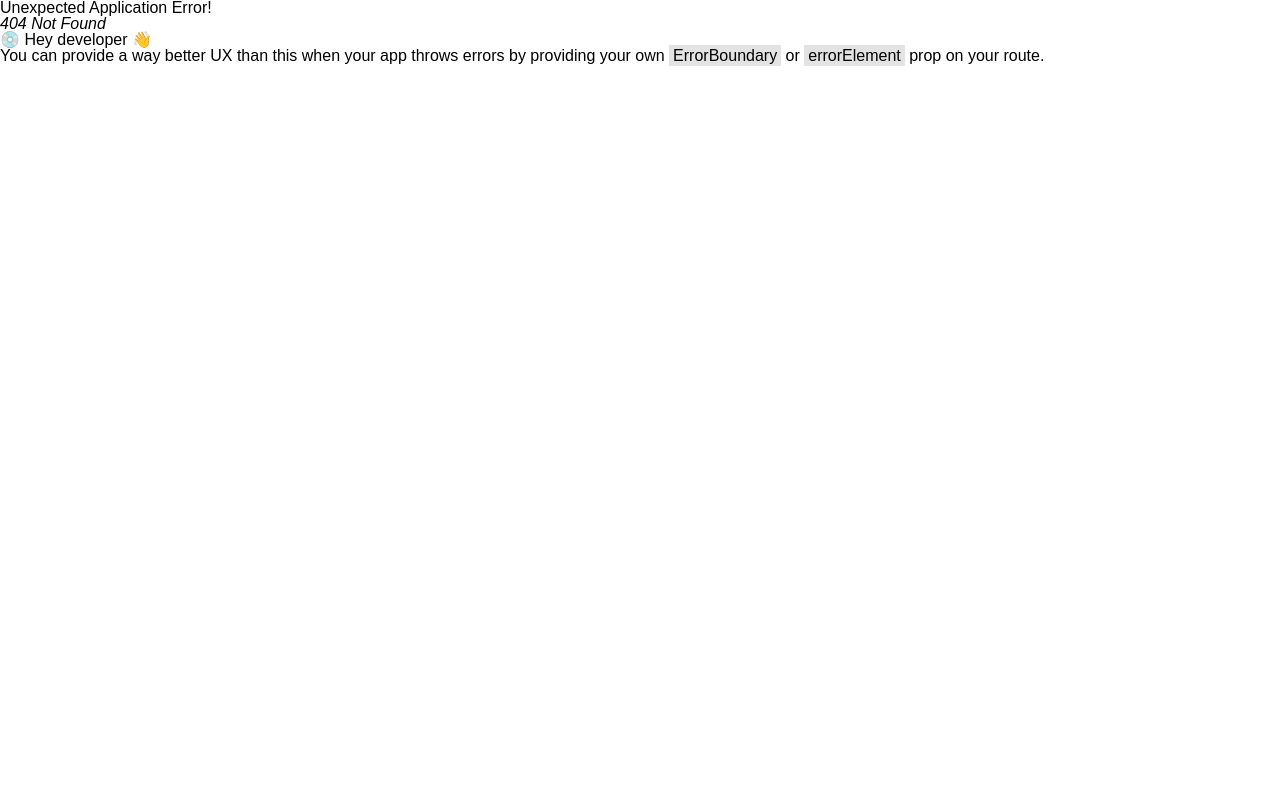
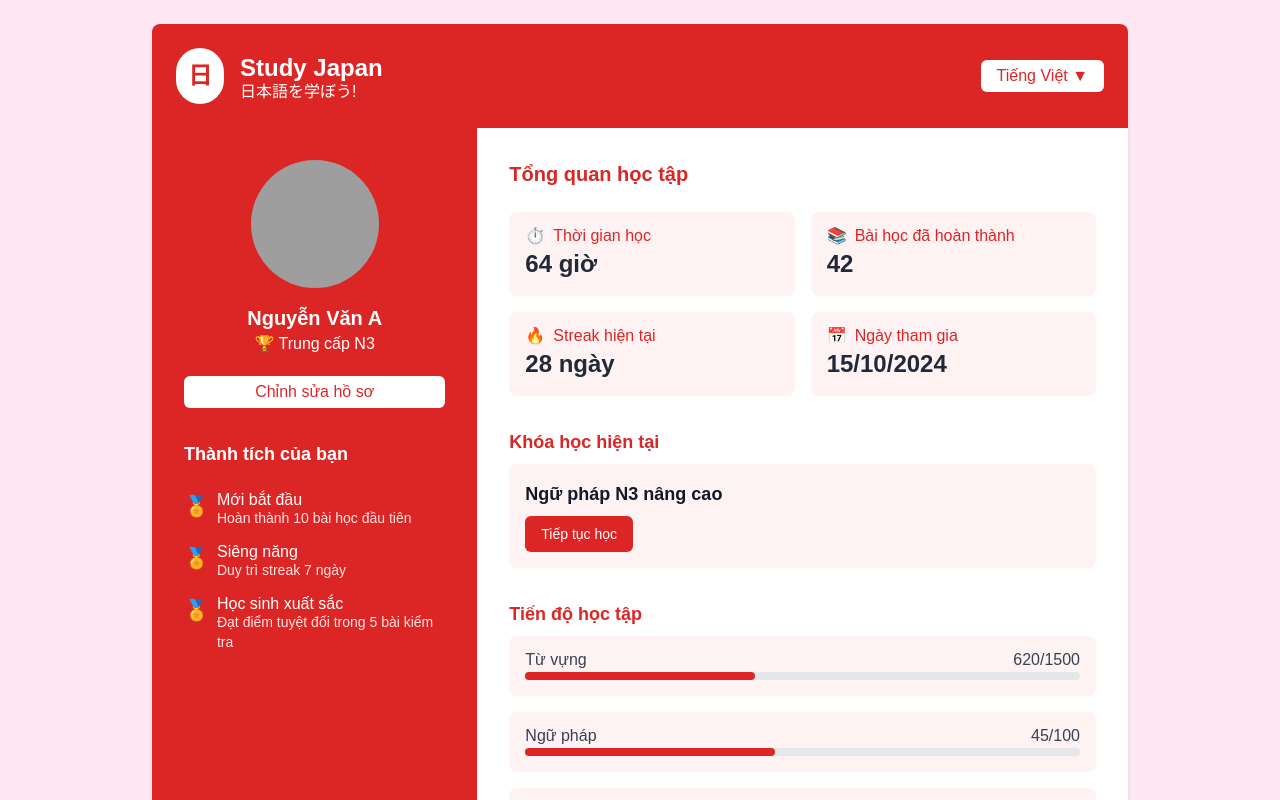
Before and after one commit to Tien2003deptrai/FRONTEND-CAP2-STUDY_JAPAN, a React (Vite) app: page /user/1 in a window 1280 px wide. Before the commit this address had no page. Shown: the top 800 px of the page. Built offline with nearby package versions, Linux system fonts and the light colour scheme; grey boxes are pictures that could not be loaded.

Commit message:
profile user

```diff
--- a/package.json
+++ b/package.json
@@ -25,6 +25,7 @@
     "clsx": "^2.1.1",
     "dotenv": "^16.4.7",
     "firebase": "^11.4.0",
+    "lucide-react": "^0.479.0",
     "react": "^19.0.0",
     "react-dom": "^19.0.0",
     "react-hook-form": "^7.54.2",
--- a/src/pages/login/Login.jsx
+++ b/src/pages/login/Login.jsx
@@ -1,6 +1,7 @@
 import React, { useState } from 'react'
 import VisibilityIcon from '@mui/icons-material/Visibility'
 import VisibilityOffIcon from '@mui/icons-material/VisibilityOff'
+import axios from 'axios'
 
 function Login() {
   const [email, setEmail] = useState('')
@@ -8,15 +9,18 @@ function Login() {
   const [emailError, setEmailError] = useState('')
   const [passwordError, setPasswordError] = useState('')
   const [showPassword, setShowPassword] = useState(false)
+  const [loginError, setLoginError] = useState('')
 
   const handleEmailChange = (e) => {
     setEmail(e.target.value)
     setEmailError('')
+    setLoginError('')
   }
 
   const handlePasswordChange = (e) => {
     setPassword(e.target.value)
     setPasswordError('')
+    setLoginError('')
   }
 
   const isValidEmail = (email) => {
@@ -30,7 +34,7 @@ function Login() {
     return passwordRegex.test(password)
   }
 
-  const handleSubmit = (e) => {
+  const handleSubmit = async (e) => {
     e.preventDefault()
     let isValid = true
 
@@ -53,9 +57,26 @@ function Login() {
     }
 
     if (isValid) {
-      console.log('Email:', email, 'Password:', password)
-      setEmail('')
-      setPassword('')
+      try {
+        const response = await axios.post('/api/login', {
+          email: email,
+          password: password,
+        })
+
+        console.log('Login successful:', response.data)
+        setEmail('')
+        setPassword('')
+        setLoginError('')
+      } catch (error) {
+        console.error(
+          'Login failed:',
+          error.response ? error.response.data : error.message
+        )
+        setLoginError(
+          error.response?.data?.message ||
+            'Đăng nhập thất bại. Vui lòng kiểm tra lại thông tin đăng nhập.'
+        )
+      }
     }
   }
 
@@ -70,7 +91,7 @@ function Login() {
           <div className="w-20 h-20 bg-white rounded-full flex justify-center items-center mb-6 shadow-lg">
             <span className="text-4xl text-red-600">日</span>
           </div>
-          <h2 className="text-3xl font-bold mb-2">Nihongo Master</h2>
+          <h2 className="text-3xl font-bold mb-2">Study Japan</h2>
           <h3 className="text-xl mb-4">日本語を学ぼう!</h3>
           <p className="text-center mb-4 text-lg">
             Chào mừng bạn đến với nền tảng học tiếng Nhật hàng đầu Việt Nam. Nơi
@@ -87,9 +108,7 @@ function Login() {
 
         <div className="flex-1 bg-white px-8 py-24 w-1/2 h-full">
           <div className="flex justify-between items-center mb-6">
-            <div className="text-4xl font-bold text-red-600">
-              Nihongo Master
-            </div>
+            <div className="text-4xl font-bold text-red-600">Study Japan</div>
             <div className="relative">
               <button
                 className="text-gray-500 focus:outline-none"
@@ -177,7 +196,7 @@ function Login() {
                 Quên mật khẩu?
               </a>
             </div>
-
+            <div className="text-red-600 mb-2">{loginError}</div>
             <button
               type="submit"
               className="w-full bg-red-600 text-white py-3 rounded-lg hover:bg-red-700 transition duration-200 text-lg"
--- /dev/null
+++ b/src/pages/login/ProfileUser.jsx
@@ -0,0 +1,217 @@
+import React, { useState } from 'react'
+
+const ProfileUser = () => {
+  const [user, setUser] = useState({
+    name: 'Nguyễn Văn A',
+    avatar: '/api/placeholder/150/150',
+    level: 'Trung cấp N3',
+    streak: 28,
+    totalHours: 64,
+    joinedDate: '15/10/2024',
+    completedLessons: 42,
+    currentCourse: 'Ngữ pháp N3 nâng cao',
+    achievements: [
+      {
+        id: 1,
+        title: 'Mới bắt đầu',
+        description: 'Hoàn thành 10 bài học đầu tiên',
+      },
+      { id: 2, title: 'Siêng năng', description: 'Duy trì streak 7 ngày' },
+      {
+        id: 3,
+        title: 'Học sinh xuất sắc',
+        description: 'Đạt điểm tuyệt đối trong 5 bài kiểm tra',
+      },
+    ],
+    stats: [
+      { category: 'Từ vựng', learned: 620, total: 1500 },
+      { category: 'Ngữ pháp', learned: 45, total: 100 },
+      { category: 'Kanji', learned: 250, total: 1000 },
+    ],
+  })
+
+  return (
+    <div className="bg-pink-100 min-h-screen">
+      <div className="max-w-5xl mx-auto p-6">
+        <div className="bg-white rounded-lg shadow-md overflow-hidden">
+          {/* Header với màu đỏ tương tự login page */}
+          <div className="bg-red-600 text-white p-6 flex items-center">
+            <div className="bg-white rounded-full p-3 mr-4">
+              <div className="text-red-600 text-2xl font-bold">日</div>
+            </div>
+            <div>
+              <h1 className="text-2xl font-bold">Study Japan</h1>
+              <p>日本語を学ぼう!</p>
+            </div>
+            <div className="ml-auto">
+              <button className="bg-white text-red-600 px-4 py-2 rounded-md font-medium hover:bg-gray-100">
+                Tiếng Việt ▼
+              </button>
+            </div>
+          </div>
+
+          {/* Profile Content */}
+          <div className="flex flex-col md:flex-row">
+            {/* Left Sidebar - Red Background */}
+            <div className="bg-red-600 text-white p-8 md:w-1/3">
+              <div className="flex flex-col items-center">
+                <img
+                  src={user.avatar}
+                  alt={user.name}
+                  className="w-32 h-32 rounded-full border-4 border-white mb-4"
+                />
+                <h2 className="text-xl font-bold mb-1">{user.name}</h2>
+                <div className="flex items-center mb-4">
+                  <span className="mr-1">🏆</span>
+                  <span>{user.level}</span>
+                </div>
+                <button className="bg-white text-red-600 px-4 py-2 rounded-md w-full font-medium hover:bg-gray-100 mt-2">
+                  Chỉnh sửa hồ sơ
+                </button>
+              </div>
+
+              <div className="mt-8">
+                <h3 className="text-lg font-semibold mb-4 border-b border-red-400 pb-2">
+                  Thành tích của bạn
+                </h3>
+                <ul className="space-y-4">
+                  {user.achievements.map((achievement) => (
+                    <li key={achievement.id} className="flex items-start">
+                      <span className="mr-2 text-xl">🏅</span>
+                      <div>
+                        <h4 className="font-medium">{achievement.title}</h4>
+                        <p className="text-sm text-red-100">
+                          {achievement.description}
+                        </p>
+                      </div>
+                    </li>
+                  ))}
+                </ul>
+              </div>
+            </div>
+
+            {/* Right Content - White Background */}
+            <div className="p-8 md:w-2/3">
+              <h3 className="text-xl font-bold text-red-600 mb-6">
+                Tổng quan học tập
+              </h3>
+
+              {/* Stats Cards */}
+              <div className="grid grid-cols-2 gap-4 mb-8">
+                <div className="bg-red-50 p-4 rounded-lg border border-red-100">
+                  <div className="flex items-center text-red-600 mb-1">
+                    <span className="mr-2">⏱️</span>
+                    <span className="font-medium">Thời gian học</span>
+                  </div>
+                  <p className="text-2xl font-bold text-gray-800">
+                    {user.totalHours} giờ
+                  </p>
+                </div>
+                <div className="bg-red-50 p-4 rounded-lg border border-red-100">
+                  <div className="flex items-center text-red-600 mb-1">
+                    <span className="mr-2">📚</span>
+                    <span className="font-medium">Bài học đã hoàn thành</span>
+                  </div>
+                  <p className="text-2xl font-bold text-gray-800">
+                    {user.completedLessons}
+                  </p>
+                </div>
+                <div className="bg-red-50 p-4 rounded-lg border border-red-100">
+                  <div className="flex items-center text-red-600 mb-1">
+                    <span className="mr-2">🔥</span>
+                    <span className="font-medium">Streak hiện tại</span>
+                  </div>
+                  <p className="text-2xl font-bold text-gray-800">
+                    {user.streak} ngày
+                  </p>
+                </div>
+                <div className="bg-red-50 p-4 rounded-lg border border-red-100">
+                  <div className="flex items-center text-red-600 mb-1">
+                    <span className="mr-2">📅</span>
+                    <span className="font-medium">Ngày tham gia</span>
+                  </div>
+                  <p className="text-2xl font-bold text-gray-800">
+                    {user.joinedDate}
+                  </p>
+                </div>
+              </div>
+
+              {/* Current Course */}
+              <div className="mb-8">
+                <h3 className="text-lg font-bold text-red-600 mb-2">
+                  Khóa học hiện tại
+                </h3>
+                <div className="bg-red-50 p-4 rounded-lg border border-red-100">
+                  <p className="text-lg font-semibold text-gray-900">
+                    {user.currentCourse}
+                  </p>
+                  <button className="mt-2 px-4 py-2 bg-red-600 text-white rounded-md hover:bg-red-700 text-sm">
+                    Tiếp tục học
+                  </button>
+                </div>
+              </div>
+
+              {/* Learning Progress */}
+              <div className="mb-8">
+                <h3 className="text-lg font-bold text-red-600 mb-2">
+                  Tiến độ học tập
+                </h3>
+                <div className="space-y-4">
+                  {user.stats.map((stat, index) => (
+                    <div
+                      key={index}
+                      className="bg-red-50 p-4 rounded-lg border border-red-100"
+                    >
+                      <div className="flex justify-between mb-1">
+                        <span className="text-gray-700 font-medium">
+                          {stat.category}
+                        </span>
+                        <span className="text-gray-700">
+                          {stat.learned}/{stat.total}
+                        </span>
+                      </div>
+                      <div className="h-2 bg-gray-200 rounded-full">
+                        <div
+                          className="h-2 bg-red-600 rounded-full"
+                          style={{
+                            width: `${(stat.learned / stat.total) * 100}%`,
+                          }}
+                        ></div>
+                      </div>
+                    </div>
+                  ))}
+                </div>
+              </div>
+
+              {/* Suggested Next Steps */}
+              <div>
+                <h3 className="text-lg font-bold text-red-600 mb-2">
+                  Đề xuất học tập
+                </h3>
+                <ul className="space-y-3">
+                  <li className="flex items-center">
+                    <span className="mr-2">•</span>
+                    <span>Ôn tập 50 Kanji N3 mới nhất</span>
+                  </li>
+                  <li className="flex items-center">
+                    <span className="mr-2">•</span>
+                    <span>Luyện nghe với giọng phát âm chuẩn người bản xứ</span>
+                  </li>
+                  <li className="flex items-center">
+                    <span className="mr-2">•</span>
+                    <span>Làm bài kiểm tra ngữ pháp N3 hàng tuần</span>
+                  </li>
+                </ul>
+                <button className="mt-4 w-full px-4 py-3 bg-red-600 text-white rounded-md hover:bg-red-700 font-medium">
+                  Tiếp tục hành trình học tập
+                </button>
+              </div>
+            </div>
+          </div>
+        </div>
+      </div>
+    </div>
+  )
+}
+
+export default ProfileUser
--- a/src/route/routes.jsx
+++ b/src/route/routes.jsx
@@ -1,6 +1,8 @@
 import MainLayout from '@/layout/MainLayout'
 import Home from '@/pages/home/Home'
 import Login from '@/pages/login/Login'
+import ProfileUser from '@/pages/login/ProfileUser'
+
 export const publicRoutes = [
   {
     path: '/',
@@ -10,6 +12,10 @@ export const publicRoutes = [
   {
     path: 'login',
     element: <Login />,
+  },
+  {
+    path: 'user/:userId',
+    element: <ProfileUser />,
   },
   //   {
   //     path: 'register',
```
Also changed, not shown: 1 other file (tests, documents, lock files or other folders).
